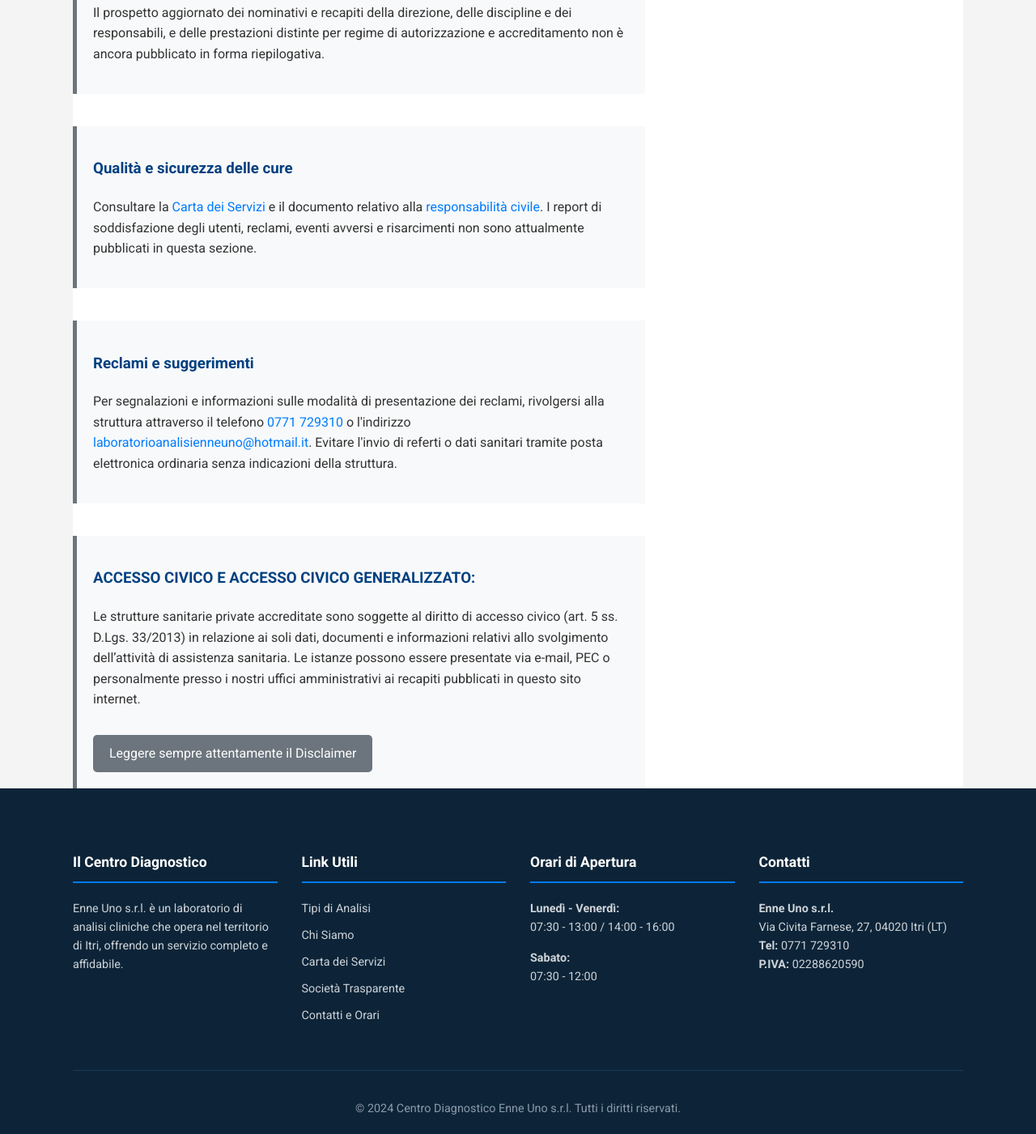
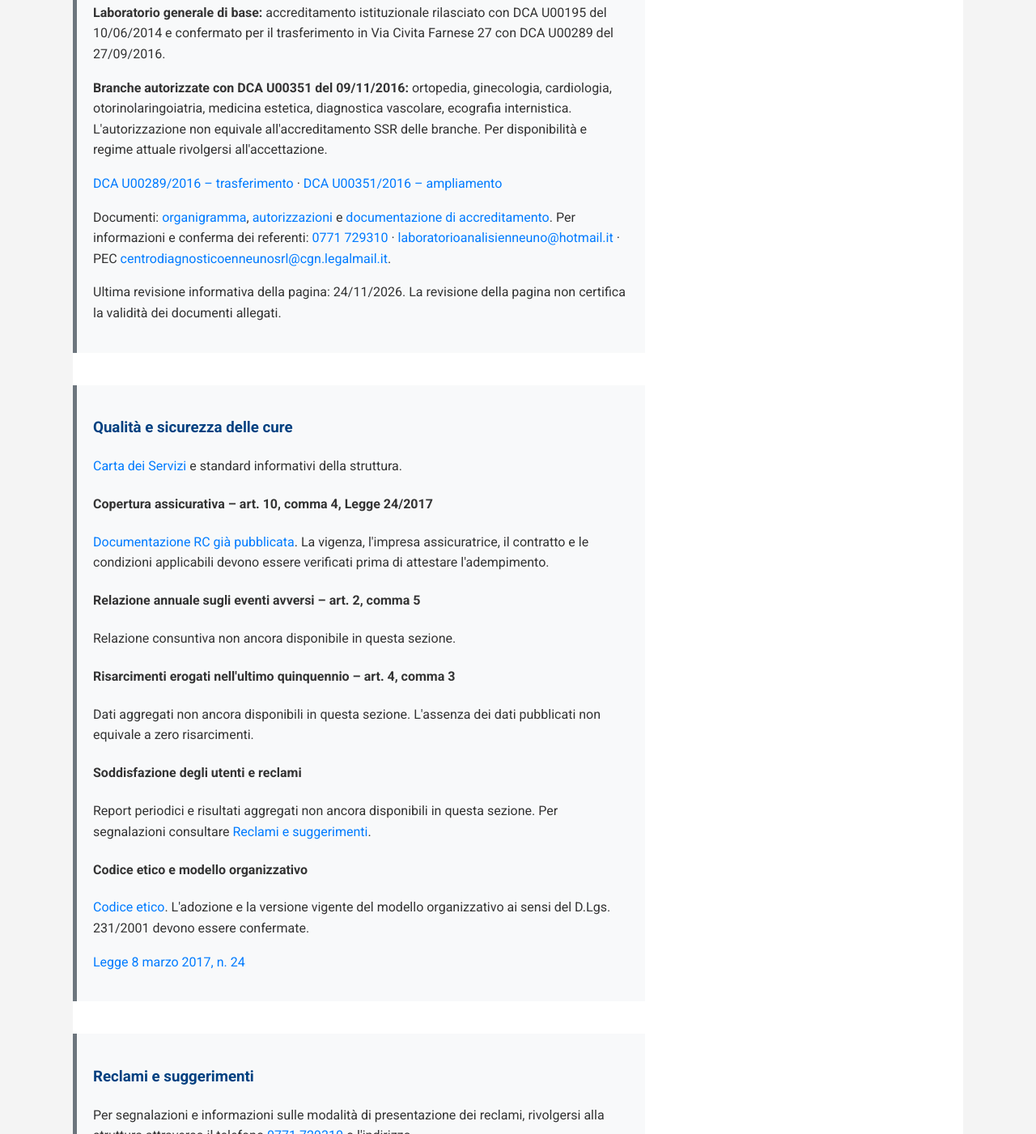
Before and after one commit to centrodiagnosticoenneuno/itri, a plain HTML site: page societa-trasparente.html in a window 1280 px wide. Shown: the part 896-2297 px from the top of the page at 81% size. Drawn offline with Linux system fonts and the light colour scheme.

Commit message:
Audit: integra riferimenti documentali, regimi di erogazione e obblighi di trasparenza

```diff
--- a/societa-trasparente.html
+++ b/societa-trasparente.html
@@ -71,12 +71,24 @@
             </div>
             <div class="disclaimer-box" id="direzione">
                 <h3>Direzione, organizzazione e accreditamento</h3>
-                <p>Consultare l'<a href="organigramma.pdf">organigramma</a> e i documenti relativi alle <a href="autorizzazioni.pdf">autorizzazioni</a> e all'<a href="accreditamento-ssr.pdf">accreditamento</a>. Per informazioni sui referenti della direzione: <a href="tel:0771729310">0771 729310</a> oppure <a href="mailto:laboratorioanalisienneuno@hotmail.it">laboratorioanalisienneuno@hotmail.it</a>.</p>
-                <p>Il prospetto aggiornato dei nominativi e recapiti della direzione, delle discipline e dei responsabili, e delle prestazioni distinte per regime di autorizzazione e accreditamento non è ancora pubblicato in forma riepilogativa.</p>
+                <p><strong>Riferimenti indicati nella Carta dei Servizi 2026 (EU-03, 15/09/2026):</strong> legale rappresentante Maria Rosaria Sarnelli; direzione sanitaria e tecnica Dott. Antonio Sarnelli. La conferma delle nomine vigenti e del referente amministrativo è in corso.</p><p><strong>Laboratorio generale di base:</strong> accreditamento istituzionale rilasciato con DCA U00195 del 10/06/2014 e confermato per il trasferimento in Via Civita Farnese 27 con DCA U00289 del 27/09/2016.</p><p><strong>Branche autorizzate con DCA U00351 del 09/11/2016:</strong> ortopedia, ginecologia, cardiologia, otorinolaringoiatria, medicina estetica, diagnostica vascolare, ecografia internistica. L'autorizzazione non equivale all'accreditamento SSR delle branche. Per disponibilità e regime attuale rivolgersi all'accettazione.</p><p><a href="https://www.regione.lazio.it/sites/default/files/decreti-commissario-ad-acta/SAN_DCA_U00289_del_27_settembre_2016_autorizzazione_trasferimento_Centro_Diagnostico_Enne_Uno_srl.pdf">DCA U00289/2016 – trasferimento</a> · <a href="https://www.regione.lazio.it/sites/default/files/decreti-commissario-ad-acta/SAN_DCA_U00351_9_11_2016.pdf">DCA U00351/2016 – ampliamento</a></p>
+                <p>Documenti: <a href="organigramma.pdf">organigramma</a>, <a href="autorizzazioni.pdf">autorizzazioni</a> e <a href="accreditamento-ssr.pdf">documentazione di accreditamento</a>. Per informazioni e conferma dei referenti: <a href="tel:0771729310">0771 729310</a> · <a href="mailto:laboratorioanalisienneuno@hotmail.it">laboratorioanalisienneuno@hotmail.it</a> · PEC <a href="mailto:centrodiagnosticoenneunosrl@cgn.legalmail.it">centrodiagnosticoenneunosrl@cgn.legalmail.it</a>.</p>
+                <p>Ultima revisione informativa della pagina: 24/11/2026. La revisione della pagina non certifica la validità dei documenti allegati.</p>
             </div>
             <div class="disclaimer-box" id="qualita">
                 <h3>Qualità e sicurezza delle cure</h3>
-                <p>Consultare la <a href="carta-dei-servizi.html">Carta dei Servizi</a> e il documento relativo alla <a href="rc.pdf">responsabilità civile</a>. I report di soddisfazione degli utenti, reclami, eventi avversi e risarcimenti non sono attualmente pubblicati in questa sezione.</p>
+                <p><a href="carta-dei-servizi.html">Carta dei Servizi</a> e standard informativi della struttura.</p>
+                <h4>Copertura assicurativa – art. 10, comma 4, Legge 24/2017</h4>
+                <p><a href="rc.pdf">Documentazione RC già pubblicata</a>. La vigenza, l'impresa assicuratrice, il contratto e le condizioni applicabili devono essere verificati prima di attestare l'adempimento.</p>
+                <h4>Relazione annuale sugli eventi avversi – art. 2, comma 5</h4>
+                <p>Relazione consuntiva non ancora disponibile in questa sezione.</p>
+                <h4>Risarcimenti erogati nell'ultimo quinquennio – art. 4, comma 3</h4>
+                <p>Dati aggregati non ancora disponibili in questa sezione. L'assenza dei dati pubblicati non equivale a zero risarcimenti.</p>
+                <h4>Soddisfazione degli utenti e reclami</h4>
+                <p>Report periodici e risultati aggregati non ancora disponibili in questa sezione. Per segnalazioni consultare <a href="#reclami">Reclami e suggerimenti</a>.</p>
+                <h4>Codice etico e modello organizzativo</h4>
+                <p><a href="codice-etico.pdf">Codice etico</a>. L'adozione e la versione vigente del modello organizzativo ai sensi del D.Lgs. 231/2001 devono essere confermate.</p>
+                <p><a href="https://www.normattiva.it/eli/stato/LEGGE/2017/03/08/24/CONSOLIDATED/20260611">Legge 8 marzo 2017, n. 24</a></p>
             </div>
             <div class="disclaimer-box" id="reclami">
                 <h3>Reclami e suggerimenti</h3>
```
